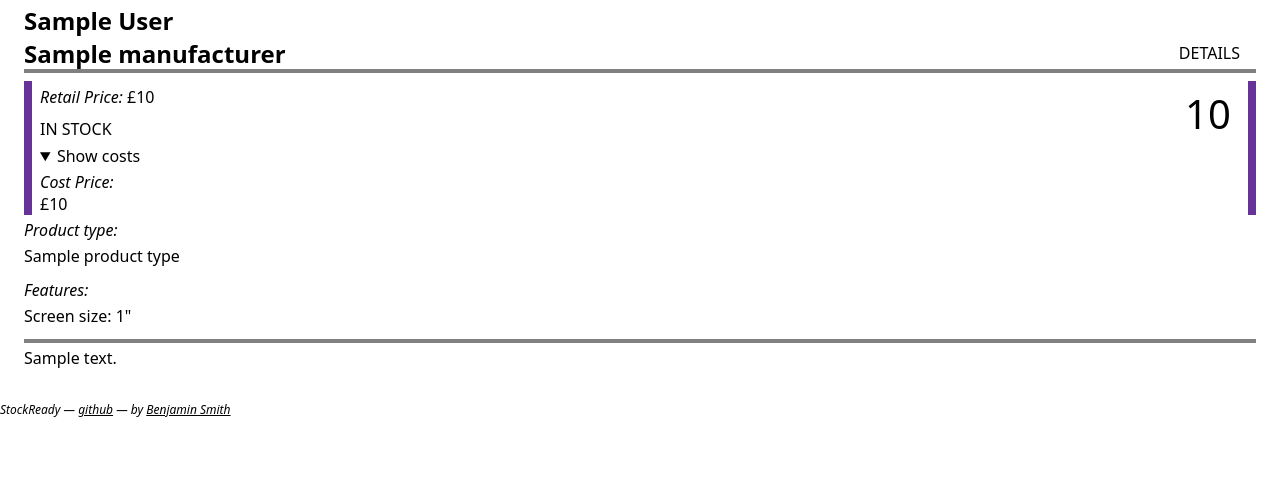
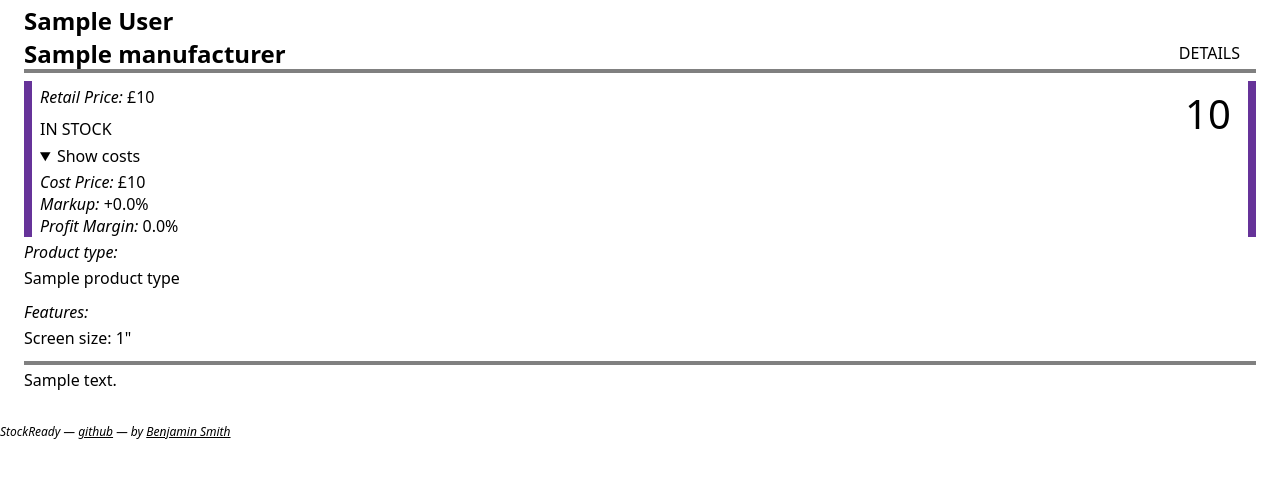
Before and after one commit to bsmith/StockReady, a Flask app: page /products/1 in a window 1280 px wide, after a click on "Show costs". Shown: the part 177-654 px from the top of the page. Run offline with Flask 2, Linux system fonts and the light colour scheme; a database or web service that is not in the repository returns one stand-in record (values such as "Sample title"); some libraries are stand-ins or nearby versions; some web fonts are replaced.

Commit message:
✨ Show profit calculations on product pages

```diff
--- a/models/product.py
+++ b/models/product.py
@@ -26,3 +26,9 @@ class Product:
             return self.stock_on_hand == 1
         else:
             return 1 <= self.stock_on_hand < 6
+
+    def calculate_markup(self):
+        return (self.retail_price - self.cost_price) / self.cost_price
+
+    def calculate_profit_margin(self):
+        return (self.retail_price - self.cost_price) / self.retail_price
--- a/templates/products/show.html.j2
+++ b/templates/products/show.html.j2
@@ -50,8 +50,18 @@
         </ul>
         <details class="costs">
             <summary>Show costs</summary>
-            <h3>Cost Price:</h3>
-            <div class="cost-price">£{{ product.cost_price }}</div>
+            <div class="cost-price">
+                <h3>Cost Price:</h3>
+                £{{ product.cost_price }}
+            </div>
+            <div class="markup">
+                <h3>Markup:</h3>
+                {{ "+{:.1f}%".format(product.calculate_markup() * 100) }}
+            </div>
+            <div class="profit-margin">
+                <h3>Profit Margin:</h3>
+                {{ "{:.1f}%".format(product.calculate_profit_margin() * 100) }}
+            </div>
         </details>
     </section>
 
```
Also changed, not shown: tests/product_test.py (+0 -2 lines).
